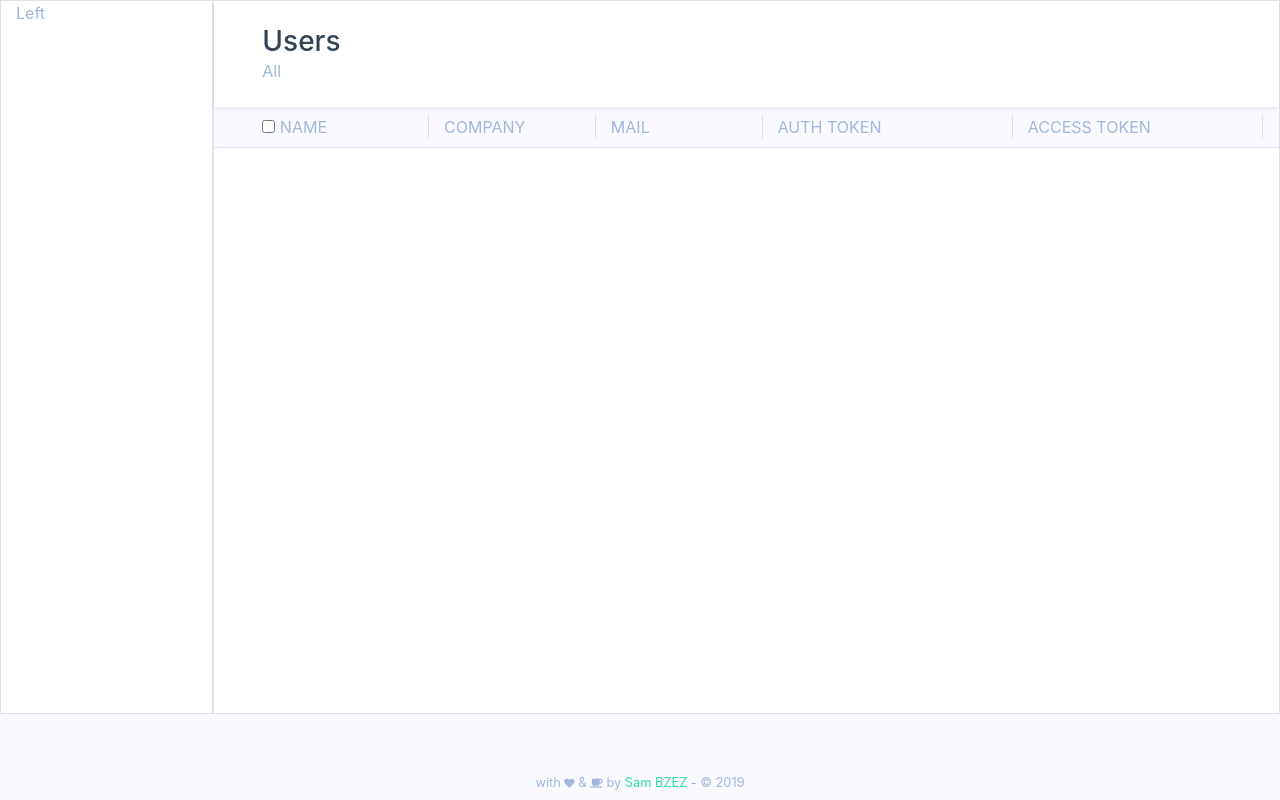
After one commit to bZez/SF4-Simple-JWT-Auth-API, a Symfony app: template templates/front/users.html.twig in a window 1280 px wide; the page is wider, and only the part inside the window is pictured. The commit adds this page. Run offline with Twig, Linux system fonts and the light colour scheme; the template is opened without the code that fills it, so the values that code supplies are empty; some libraries are stand-ins or nearby versions.

Commit message:
Add token preview in data page

```diff
--- a/public/css/front.css
+++ b/public/css/front.css
@@ -110,7 +110,7 @@ input[type="email"], input[type="text"], input[type="password"] {
     z-index: 99999;
     width: 100%;
     height: 100%;
-    position: absolute;
+    position: fixed;
     background: rgba(255, 255, 255, .8);
 }
 
@@ -121,8 +121,8 @@ input[type="email"], input[type="text"], input[type="password"] {
     position: absolute;
     z-index: 3;
     border: 4px solid #2ee09d;
-    top: 50%;
-    left: 50%;
+    top: calc(50% - 15px);
+    left: calc(50% - 15px);
     animation: loader 2s infinite ease;
 }
 
--- a/templates/base.html.twig
+++ b/templates/base.html.twig
@@ -20,8 +20,16 @@
     </span>
     {% include 'nav.html.twig' %}
 {% endif %}
-<div class="container-fluid" id="content">
+<div class="container-fluid pb-3" id="content">
     {% block body %}{% endblock %}
+</div>
+<div class="fixed-bottom text-center w-100 p-2 small">
+    with
+    <small><i class="fa fas fa-heart"></i></small>
+    &
+    <small><i class="fa fas fa-coffee"></i></small>
+    by <a
+            href="https://git.bzez.dev" class="text-green">Sam BZEZ</a> - © 2019
 </div>
 <script
         src="https://code.jquery.com/jquery-3.4.1.min.js"
--- /dev/null
+++ b/templates/front/users.html.twig
@@ -0,0 +1,69 @@
+{% extends 'base.html.twig' %}
+
+{% block title %}Home{% endblock %}
+
+{% block body %}
+    <div class="row bg-white" style="height: calc(100vh - 86px)">
+        <div class="col-2 border">Left</div>
+        <div class="col-10 border" id="size">
+            <div class="row">
+                <div class="col-12 pl-5 p-4 section-header shadow-sm">
+                    <h3 class="section-h3">Users</h3>
+                    <span>All</span>
+                </div>
+                <div class="row w-100 m-0 pl-5 pr-3 p-2 section-table-header border-bottom">
+                    <div class="col-2 p-0 border-right text-truncate"><input type="checkbox" id="checkAll"> NAME</div>
+                    <div class="col-2 border-right text-truncate">COMPANY</div>
+                    <div class="col-2 border-right text-truncate">MAIL</div>
+                    <div class="col-3 border-right text-truncate">AUTH TOKEN</div>
+                    <div class="col-3 border-right text-truncate">ACCESS TOKEN</div>
+                </div>
+
+                <div class="container-fluid w-100 p-0 m-0" style="overflow-y: auto;overflow-x: hidden" id="resize">
+                    {% for user in users %}
+                        {% set generateAuth = "<button onclick='generateAuth("~ user.id ~",$(this))' class='w-100 btn btn-sm btn-primary shadow-none mr-2 text-truncate'>
+            <i class='fas fa-user-lock'></i> &nbsp; Generate authentication token for user
+        </a>" %}
+                        {% set generateAccess = "<button onclick='generateAccess("~ user.id ~",$(this))' class='w-100 btn btn-sm btn-primary shadow-none mr-2 text-truncate'>
+            <i class='fas fa-user-lock'></i> &nbsp; Generate access token based on privileges
+        </a>" %}
+                        <div class="row w-100 m-0 pl-5 pt-2 pb-2 pr-0 border-bottom align-items-center user-result-row">
+                            <div class="col-2 p-0 border-right text-green text-truncate">
+                                <input type="checkbox"> {{ user.lastName|upper }} {{ user.firstName|capitalize }}
+                            </div>
+                            <div class="col-2 border-right text-truncate">MGEL</div>
+                            <div class="col-2 border-right text-truncate">{{ user.email }}</div>
+                            <div class="col-3 border-right text-truncate">{{ user.authToken ? user.authToken.value : generateAuth|raw }}</div>
+                            <div class="col-3 text-truncate">{% if user.authToken %}{{ user.authToken.accessToken ? user.authToken.accessToken.value : generateAccess|raw }}{% else %}{{ generateAuth|raw }}{% endif %}</div>
+                        </div>
+                    {% endfor %}
+                </div>
+            </div>
+        </div>
+    </div>
+
+{% endblock %}
+{% block javascripts %}
+    <script>
+        function generateAuth(id, e) {
+            $.get("generate/auth/" + id, function (data) {
+                e.parent().html(data)
+            });
+        }
+
+        function generateAccess(id, e) {
+            $.get("generate/access/" + id, function (data) {
+                e.parent().html(data)
+            });
+        }
+
+        size = $(window).innerHeight();
+        full = $('.section-header').innerHeight() + $('.section-table-header').innerHeight();
+        nav = $('.navbar').innerHeight();
+        $('#resize').css('height', size - nav - full - 2 + 'px')
+
+        $("#checkAll").click(function () {
+            $('input:checkbox').not(this).prop('checked', this.checked);
+        });
+    </script>
+{% endblock %}
```
Also changed, not shown: src/Controller/Data/RefundController.php (+9 -9 lines), src/Controller/Data/UserController.php (+56 -3 lines), templates/front/data.html.twig (+24 -12 lines).
